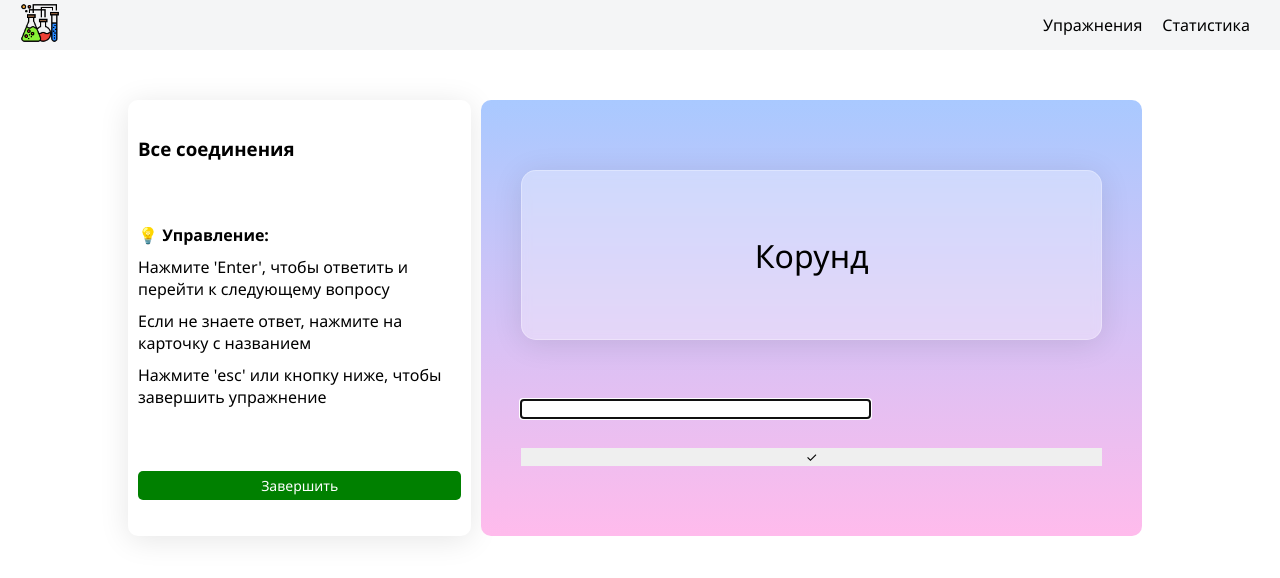
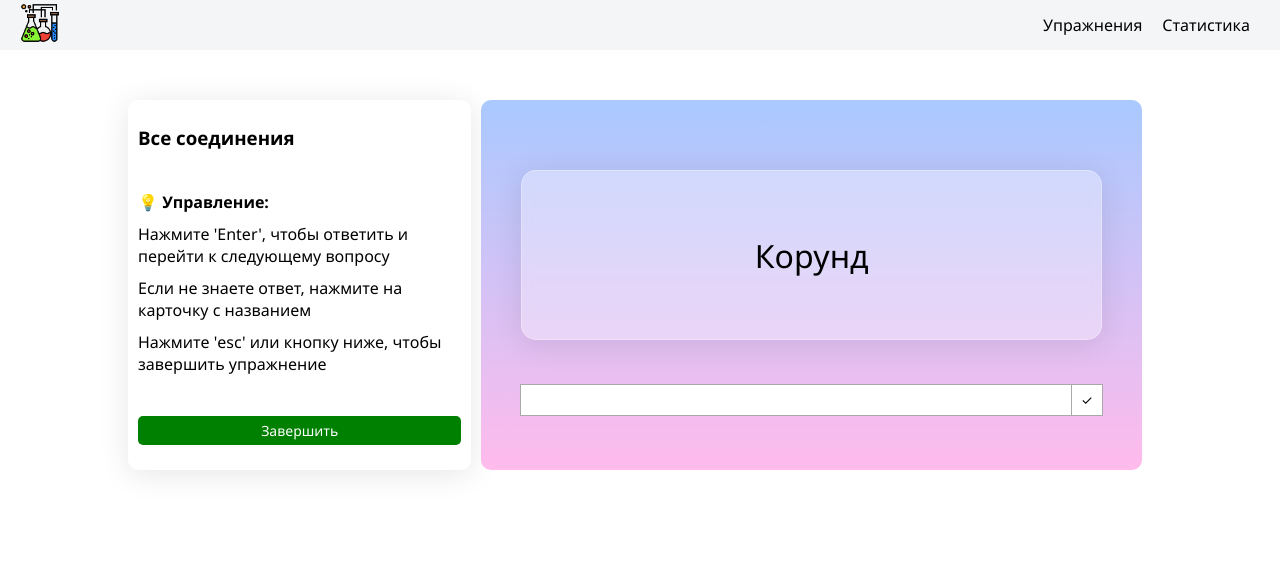
Before and after one commit to shelepuginivan/trivial-chemistry-trainer, a React (Vite) app: page /training/1 in a window 1280 px wide. Shown: the top 578 px of the page. Built offline with nearby package versions, Linux system fonts and the light colour scheme.

Commit message:
Refactored styles

```diff
--- a/src/ui/Input/input.module.sass
+++ b/src/ui/Input/input.module.sass
@@ -1,12 +1,25 @@
 @import 'src/styles/variables'
 
-.input
+.inputWrapper
 	transition: $transition
-	outline: 1px solid darkgray
-	font-size: larger
-	padding: 5px
-	text-align: center
+	display: flex
+	align-items: center
 	height: 30px
 
-	&:focus
-		border-radius: 30px
+	*
+		outline: 1px solid darkgray
+		padding: 5px
+		height: 30px
+
+	input
+		font-size: larger
+		text-align: center
+		flex-grow: 1
+
+	button
+		width: 30px
+		background-color: white
+		cursor: pointer
+
+		&:hover
+			background-color: lightgray
```
